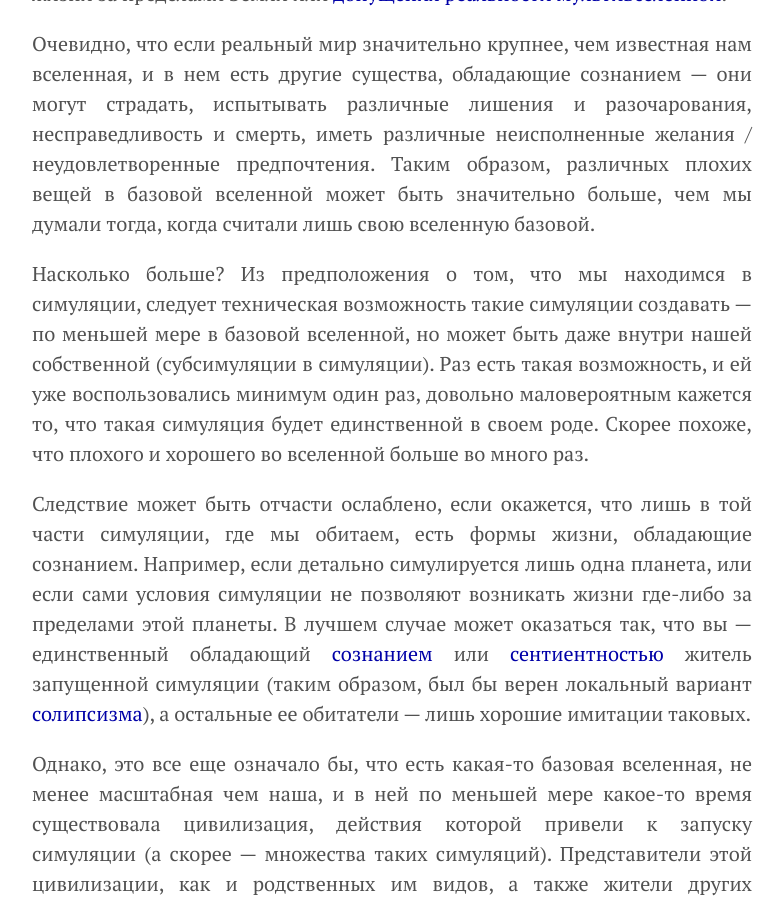
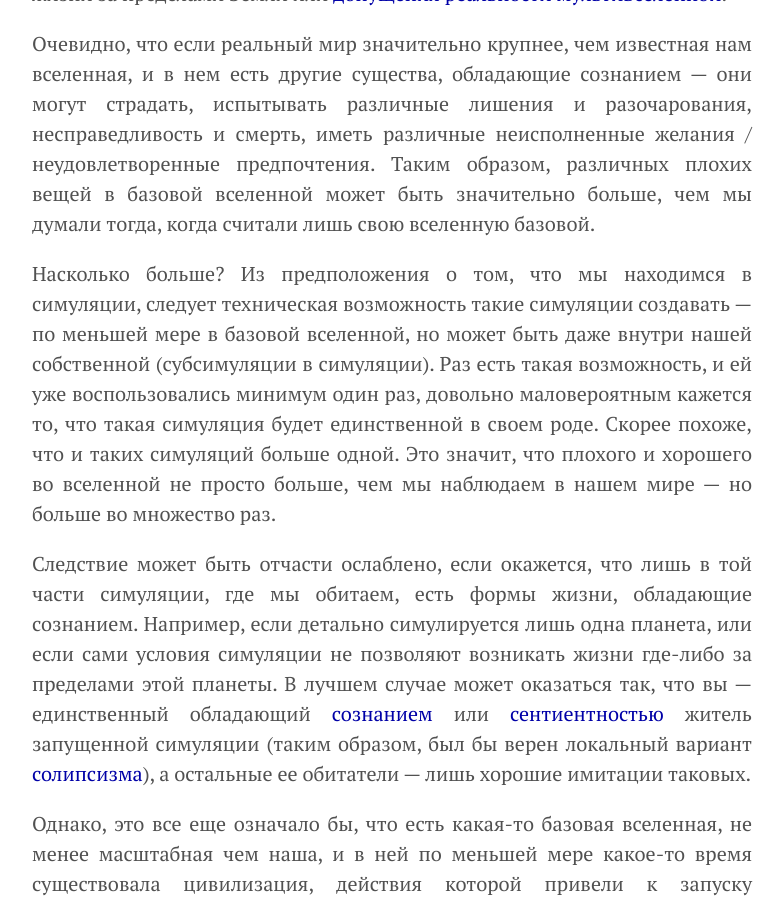
Before and after one commit to KKirdan/kkirdan.github.io, a Jekyll site: the page built from blog/_posts/2. long/2025-05-15-a7.md, in a window 1280 px wide and 900 px high, scrolled down 1058 px. Shown: the whole window, without its empty margins (248-1031 px from the left). Built offline with Jekyll 4.4.1, drawn with Linux system fonts in a browser that asks for light colours.

Commit message:
Update 2025-05-15-a7.md

```diff
--- a/blog/_posts/2. long/2025-05-15-a7.md
+++ b/blog/_posts/2. long/2025-05-15-a7.md
@@ -22,7 +22,7 @@ preview: "images/3979e833-0b07-413e-8e93-4b8204bdccf0.jpg"
 
 Очевидно, что если реальный мир значительно крупнее, чем известная нам вселенная, и в нем есть другие существа, обладающие сознанием — они могут страдать, испытывать различные лишения и разочарования, несправедливость и смерть, иметь различные неисполненные желания / неудовлетворенные предпочтения. Таким образом, различных плохих вещей в базовой вселенной может быть значительно больше, чем мы думали тогда, когда считали лишь свою вселенную базовой.
 
-Насколько больше? Из предположения о том, что мы находимся в симуляции, следует техническая возможность такие симуляции создавать — по меньшей мере в базовой вселенной, но может быть даже внутри нашей собственной (субсимуляции в симуляции). Раз есть такая возможность, и ей уже воспользовались минимум один раз, довольно маловероятным кажется то, что такая симуляция будет единственной в своем роде. Скорее похоже, что плохого и хорошего во вселенной больше во много раз.
+Насколько больше? Из предположения о том, что мы находимся в симуляции, следует техническая возможность такие симуляции создавать — по меньшей мере в базовой вселенной, но может быть даже внутри нашей собственной (субсимуляции в симуляции). Раз есть такая возможность, и ей уже воспользовались минимум один раз, довольно маловероятным кажется то, что такая симуляция будет единственной в своем роде. Скорее похоже, что и таких симуляций больше одной. Это значит, что плохого и хорошего во вселенной не просто больше, чем мы наблюдаем в нашем мире — но больше во множество раз.
 
 Следствие может быть отчасти ослаблено, если окажется, что лишь в той части симуляции, где мы обитаем, есть формы жизни, обладающие сознанием. Например, если детально симулируется лишь одна планета, или если сами условия симуляции не позволяют возникать жизни где-либо за пределами этой планеты. В лучшем случае может оказаться так, что вы — единственный обладающий [сознанием](https://philosophy.ru/ru/consciousness/) или [сентиентностью](466.html) житель запущенной симуляции (таким образом, был бы верен локальный вариант [солипсизма](https://ru.wikipedia.org/wiki/%D0%A1%D0%BE%D0%BB%D0%B8%D0%BF%D1%81%D0%B8%D0%B7%D0%BC)), а остальные ее обитатели — лишь хорошие имитации таковых.
 
```
